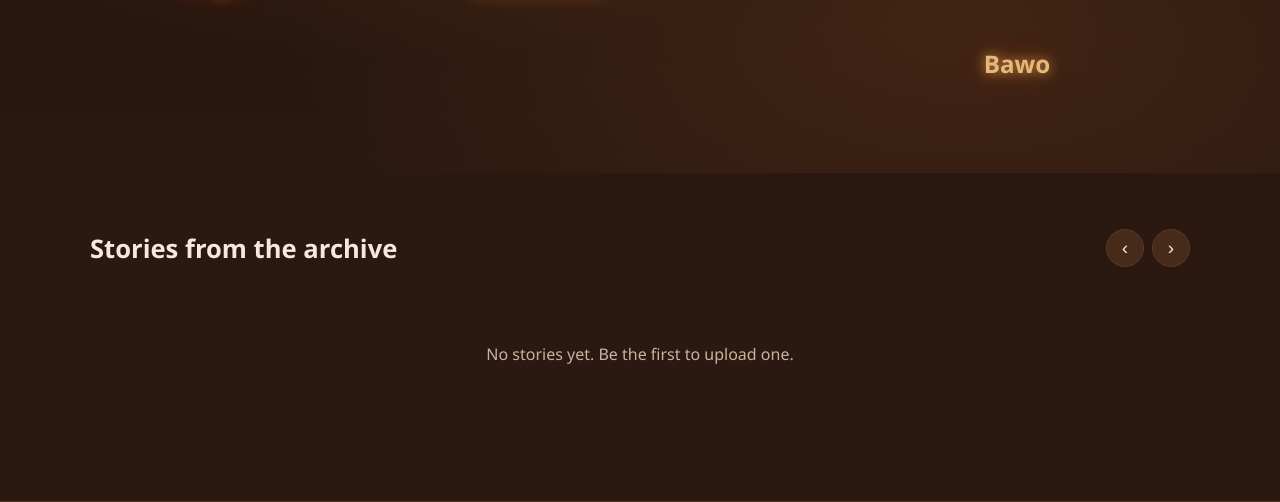
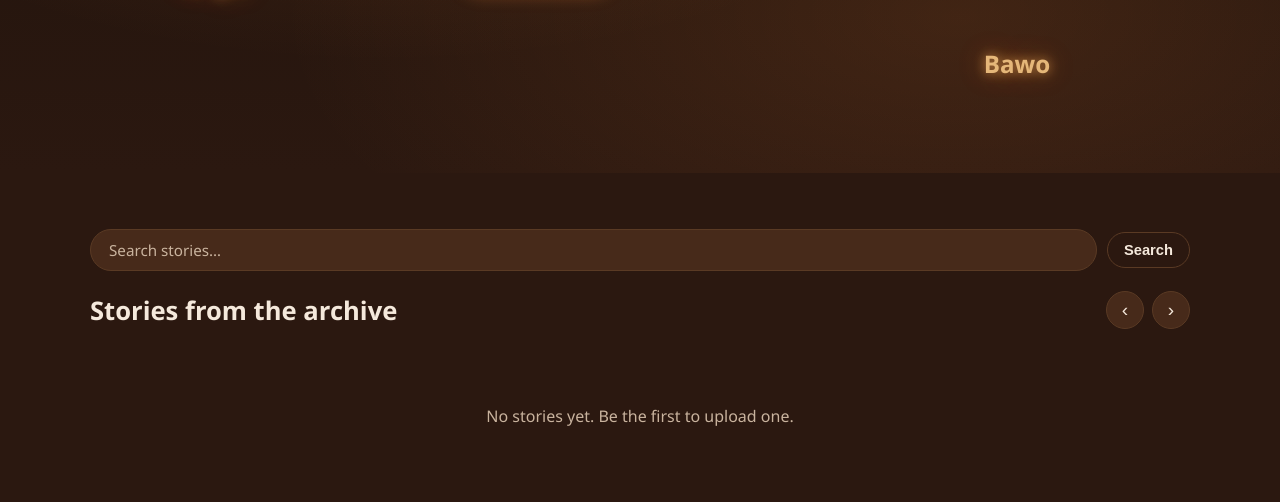
Before and after one commit to signetb10/MonGoats, a Django app: page / in a window 1280 px wide. Shown: the part 524-1026 px from the top of the page. Run offline with Django 5.2, Linux system fonts and the light colour scheme; data that the repository does not hold is empty.

Commit message:
Add search across stories, style search bar to match theme

```diff
--- a/cards/views.py
+++ b/cards/views.py
@@ -1,3 +1,4 @@
+from django.db.models import Q
 from django.shortcuts import get_object_or_404, redirect, render
 
 from .forms import KnowledgeCardUploadForm
@@ -6,12 +7,18 @@ from .services import create_knowledge_card
 
 
 def home_view(request):
-    """Landing page: hero with the floating-greeting animation, plus the
-    swipeable story feed built straight from whatever the upload pipeline
-    has produced so far."""
-    cards = KnowledgeCard.objects.select_related("owner").all()[:30]
-    return render(request, "home.html", {"cards": cards})
+    query = request.GET.get("q", "").strip()
+    cards = KnowledgeCard.objects.select_related("owner").all()
 
+    if query:
+        cards = cards.filter(
+            Q(title__icontains=query)
+            | Q(summary__icontains=query)
+            | Q(transcript__icontains=query)
+            | Q(translation__icontains=query)
+        )
+
+    return render(request, "home.html", {"cards": cards[:30], "query": query})
 
 def about_view(request):
     return render(request, "about.html")
--- a/static/css/style.css
+++ b/static/css/style.css
@@ -278,6 +278,34 @@ a { color: inherit; text-decoration: none; }
   margin: 0 auto 20px;
 }
 
+.search-form {
+  display: flex;
+  align-items: center;
+  gap: 10px;
+  max-width: 1100px;
+  margin: 0 auto 20px;
+}
+
+.search-input {
+  flex: 1;
+  padding: 10px 18px;
+  border-radius: 999px;
+  border: 1px solid var(--border-warm);
+  background: var(--bg-panel-light);
+  color: var(--text-main);
+  font-family: inherit;
+  font-size: 0.95rem;
+  outline: none;
+  transition: border-color .15s ease, box-shadow .15s ease;
+}
+
+.search-input::placeholder { color: var(--text-muted); }
+
+.search-input:focus {
+  border-color: var(--accent);
+  box-shadow: 0 0 0 3px rgba(255, 140, 58, 0.25);
+}
+
 .feed-heading h2 { margin: 0; font-size: 1.6rem; }
 
 .feed-controls { display: flex; gap: 8px; }
--- a/templates/home.html
+++ b/templates/home.html
@@ -23,6 +23,16 @@
 </section>
 
 <section class="feed-section" id="feed">
+  <form method="get" action="{% url 'home' %}#feed" class="search-form">
+    <input
+      type="text"
+      name="q"
+      value="{{ query }}"
+      placeholder="Search stories…"
+      class="search-input"
+    >
+    <button type="submit" class="btn btn-ghost">Search</button>
+  </form>
   <div class="feed-heading">
     <h2>Stories from the archive</h2>
     <div class="feed-controls">
```
